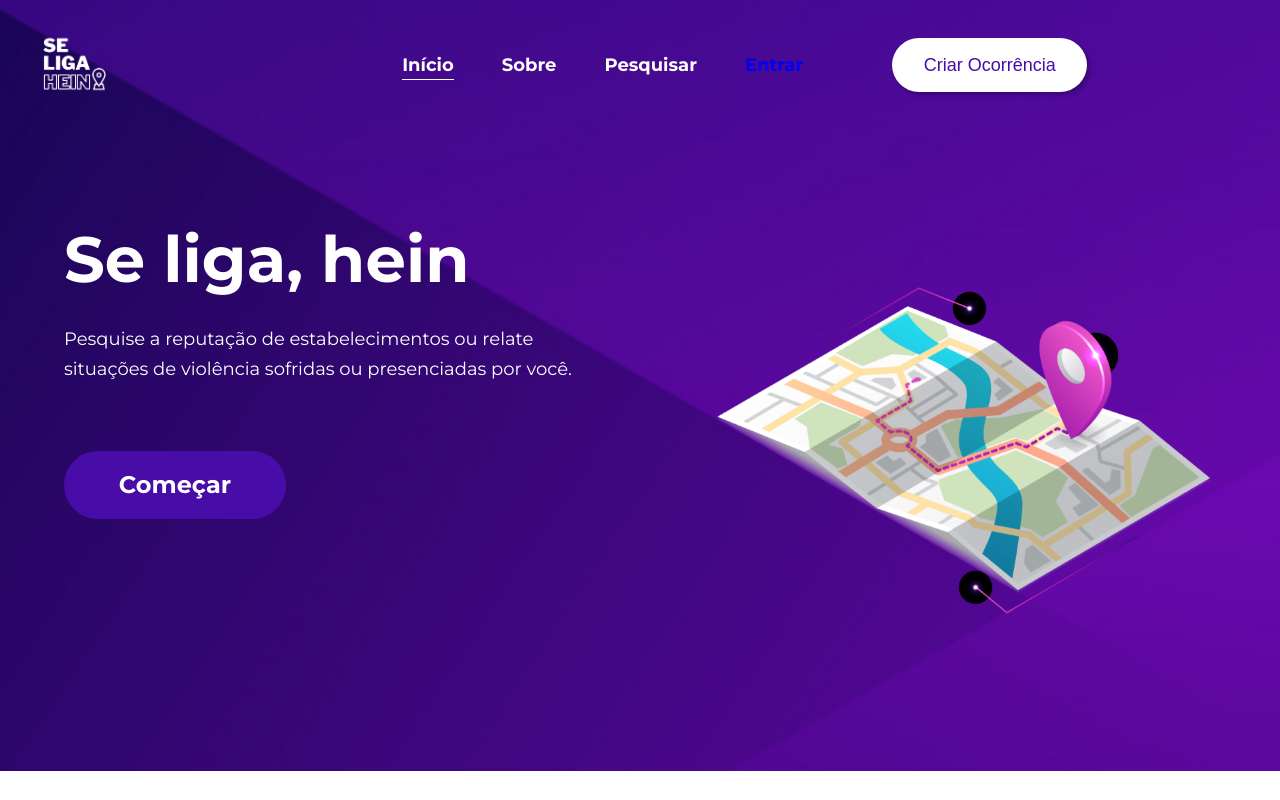
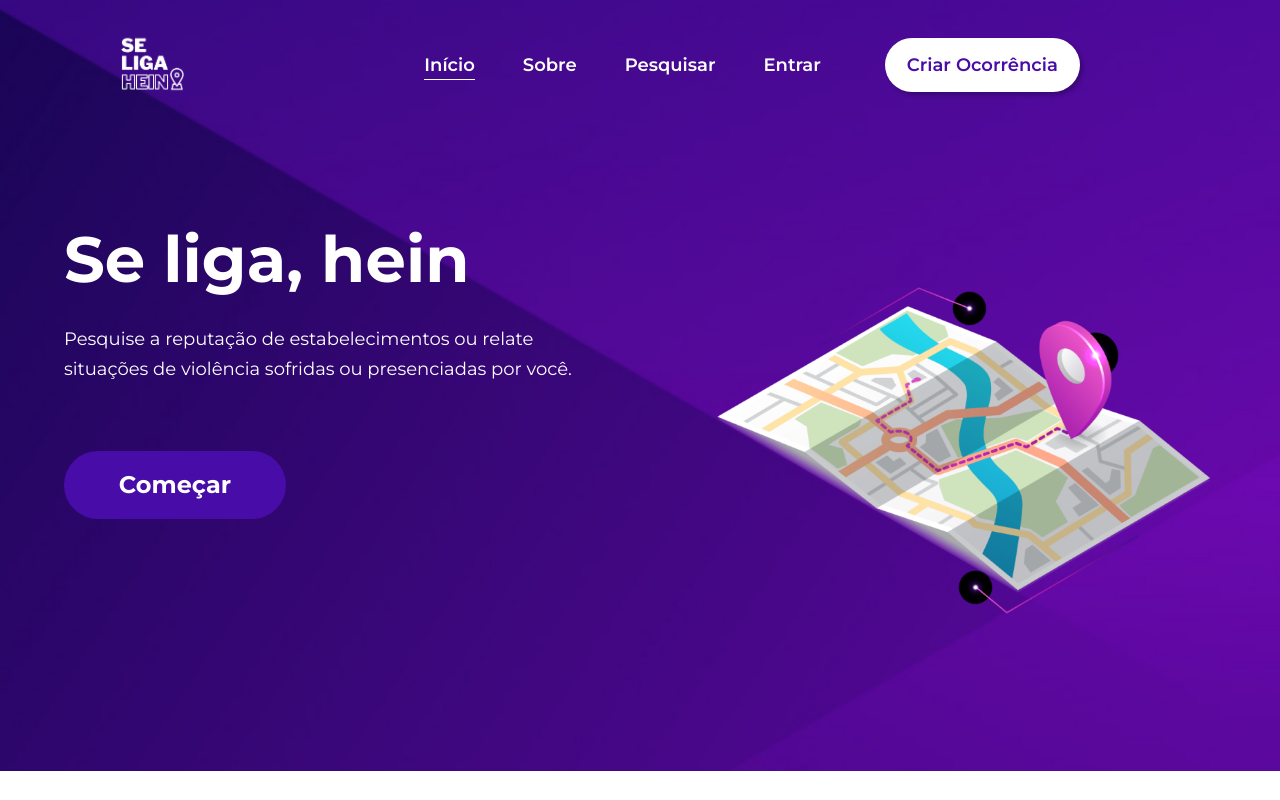
Before and after one commit to nmaia19/se_liga_hein, a React (Create React App) app: page / in a window 1280 px wide. Shown: the top 800 px of the page. Built offline with nearby package versions, Linux system fonts and the light colour scheme.

Commit message:
ajustes da navbar

```diff
--- a/src/components/NavBar/index.js
+++ b/src/components/NavBar/index.js
@@ -1,38 +1,38 @@
-import { useEffect } from "react";
-import { useState } from "react";
-import { useNavigate } from "react-router-dom";
-import "./styles.css";
-import logo from "../../assets/images/logo.png";
-import { NavLink, Link } from "react-router-dom";
+import { useEffect } from 'react'
+import { useState } from 'react'
+import { useNavigate } from 'react-router-dom'
+import './styles.css'
+import logo from '../../assets/images/logo.png'
+import { NavLink, Link } from 'react-router-dom'
 
 function NavBar() {
-  const [open, setOpen] = useState(false);
-  const [ativaCor, setAtivaCor] = useState(false);
+  const [open, setOpen] = useState(false)
+  // const [ativaCor, setAtivaCor] = useState(false);
 
   const handleSignout = () => {
-    localStorage.clear();
-  };
+    localStorage.clear()
+  }
 
-  const navigate = useNavigate();
+  const navigate = useNavigate()
 
-  const [logged, setLogged] = useState(false);
+  const [logged, setLogged] = useState(false)
   useEffect(() => {
-    var item = localStorage.getItem("email");
+    var item = localStorage.getItem('email')
     if (item) {
-      setLogged(true);
+      setLogged(true)
     }
-  }, []);
+  }, [])
 
-  useEffect(function () {
-    function posicaoScroll() {
-      if (window.scroll > 10) {
-        setAtivaCor(true);
-      } else {
-        setAtivaCor(false);
-      }
-    }
-    window.addEventListener("scroll", posicaoScroll);
-  }, []);
+  // useEffect(function () {
+  //   function posicaoScroll() {
+  //     if (window.scroll > 10) {
+  //       setAtivaCor(true);
+  //     } else {
+  //       setAtivaCor(false);
+  //     }
+  //   }
+  //   window.addEventListener("scroll", posicaoScroll);
+  // }, []);
 
   return (
     <div className="navbar__content">
@@ -40,7 +40,7 @@ function NavBar() {
         className="logo"
         src={logo}
         alt="Se liga, hein"
-        onClick={() => navigate("/")}
+        onClick={() => navigate('/')}
       />
       <nav className="nav" id="nav">
         <ul className="nav__ul">
@@ -84,7 +84,9 @@ function NavBar() {
                   )}
                 </>
               ) : (
-                <a href="/login">Entrar</a>
+                <a className="link__entrar" href="/login">
+                  Entrar
+                </a>
               )}
             </div>
           </li>
@@ -96,7 +98,7 @@ function NavBar() {
         </ul>
       </nav>
     </div>
-  );
+  )
 }
 
-export default NavBar;
+export default NavBar
--- a/src/components/NavBar/styles.css
+++ b/src/components/NavBar/styles.css
@@ -1,5 +1,4 @@
 .navbar__content {
-  height: 12%;
   display: flex;
   justify-content: space-around;
   align-items: center;
@@ -10,14 +9,12 @@
 .logo {
   width: 5%;
   position: relative;
-  left: -5.5%;
+  /* left: -5.5%; */
   cursor: pointer;
 }
-
 .logo__Link {
   z-index: 1000;
 }
-
 .nav ul {
   display: flex;
   flex-direction: row;
@@ -27,40 +24,69 @@
   align-items: center;
   margin: 0.8rem 0;
   font-family: 'Montserrat', sans-serif;
-  font-weight: 900;
+  font-size: 18px;
+  line-height: 22px;
 }
 
 .nav__link {
   margin: 0 3rem 0 0;
+  font-weight: 600;
   font-size: 18px;
   line-height: 22px;
   text-align: center;
-  color: #FFFFFF;
+  color: #ffffff;
+  cursor: pointer;
+
+  position: relative;
+}
+
+.link__entrar {
+  font-weight: 600;
+  font-size: 18px;
+  line-height: 22px;
+  text-align: center;
+  color: #ffffff;
   cursor: pointer;
 }
 
+.nav__link:after {
+  content: '';
+  position: absolute;
+  width: 0%;
+  margin-top: 0.15em;
+  height: 0.1em;
+  /* border-bottom: 0.1em solid white; */
+  /* padding-bottom: 2px; */
+  display: block;
+  transition: all 0.3s ease;
+}
+
+.nav__link:hover::after {
+  width: 100%;
+  height: 0.1em;
+  /* border-bottom: 0.1em solid white; */
+  /* padding-bottom: 2px; */
+  background-color: #fff;
+}
+
 .nav__link.active {
-  border-bottom: 1px solid white;
+  border-bottom: 0.1em solid white;
   padding-bottom: 3px;
 }
-
 .nav__link--button {
   margin: 0 5rem 0 1rem;
   width: 195px;
   height: 54px;
   border: none;
-  background: #FFFFFF;
+  background: #ffffff;
   border-radius: 40px;
+  font-family: 'Montserrat';
+  font-weight: 600;
   font-size: 18px;
   line-height: 22px;
   text-align: center;
-  color: #480CA8;
+  color: #480ca8;
   box-shadow: 3px 3px 4px rgba(0, 0, 0, 0.25);
-}
-
-li.nav__link--area {
-  height: 22px;
-  margin-right: 25px;
 }
 
 .nav__link--area {
@@ -72,14 +98,14 @@ li.nav__link--area {
   height: 100px;
   position: absolute;
   left: -25%;
-  background: #FFFFFF;
+  background: #ffffff;
   font-size: 18px;
   text-align: center;
-  color: #480CA8;
+  color: #480ca8;
   display: flex;
   flex-direction: column;
   align-items: center;
-  padding: .5rem;
+  padding: 0.5rem;
   width: 150px;
   border-radius: 10px;
   flex: none;
@@ -90,18 +116,19 @@ li.nav__link--area {
 
 .nav__link--hover-divider {
   width: 100%;
-  border-bottom: #480CA8 solid 2px;
+  border-bottom: #480ca8 solid 2px;
   padding: 5px;
   margin-bottom: 5px;
 }
 
-.nav__link--button:hover,
-.nav__link--button.active {
-  background-color: #B5179E;
-  color: #FFFFFF;
+.nav__link--button:hover {
+  background-color: #e7e7e7;
 }
 
 .navlink__button.active .nav__link--button {
-  background-color: #B5179E;
+  background-color: #b5179e;
   color: #fff;
 }
+button {
+  transition: all 0.2s ease;
+}
```
